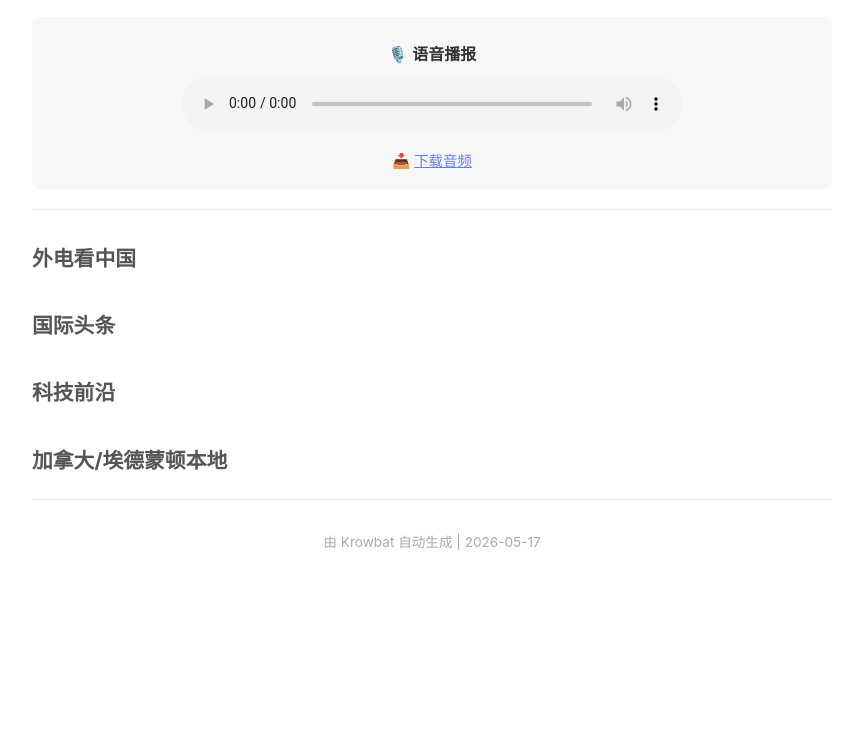
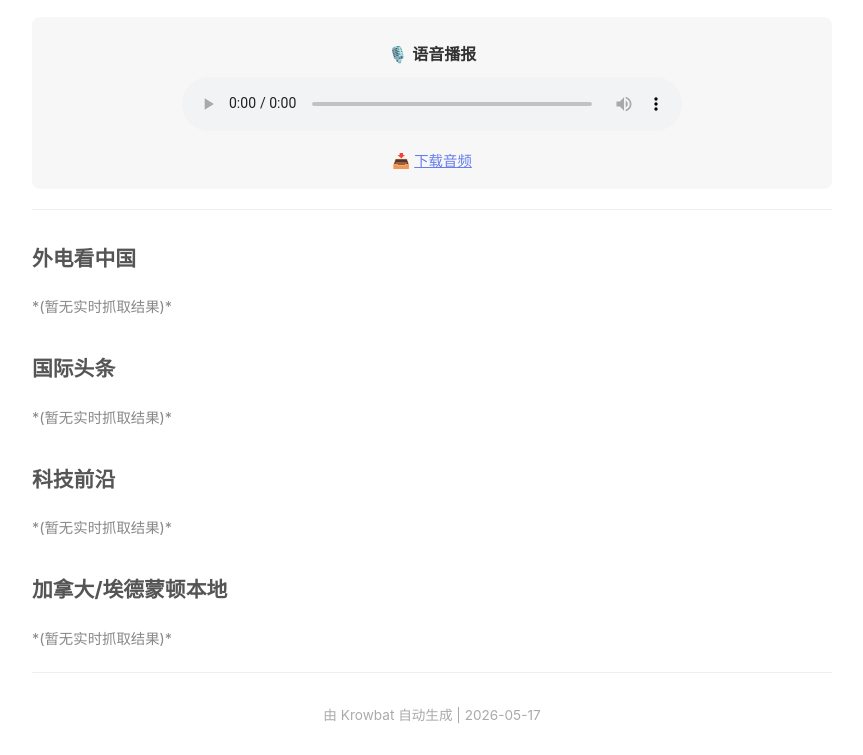
Before and after one commit to krowbat/dailynews-tts, a plain HTML site: page index.html in a window 1280 px wide. Shown: the part 106-861 px from the top of the page, without its empty margins (208-1071 px from the left). Before the commit the page ends 800 px from the top, so only its background shows below. Drawn offline with Linux system fonts and the light colour scheme.

Commit message:
Update 2026-05-17

```diff
--- a/index.html
+++ b/index.html
@@ -35,9 +35,13 @@
 </div>
 <hr>
 <h2>外电看中国</h2>
+<p class="source">*(暂无实时抓取结果)*</p>
 <h2>国际头条</h2>
+<p class="source">*(暂无实时抓取结果)*</p>
 <h2>科技前沿</h2>
+<p class="source">*(暂无实时抓取结果)*</p>
 <h2>加拿大/埃德蒙顿本地</h2>
+<p class="source">*(暂无实时抓取结果)*</p>
 <hr>
 <footer><p>由 Krowbat 自动生成 | 2026-05-17</p></footer>
 </body></html>
```
Also changed, not shown: 1 other file.
